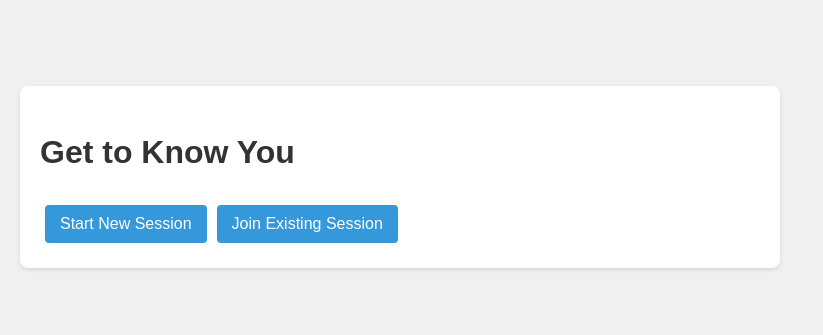
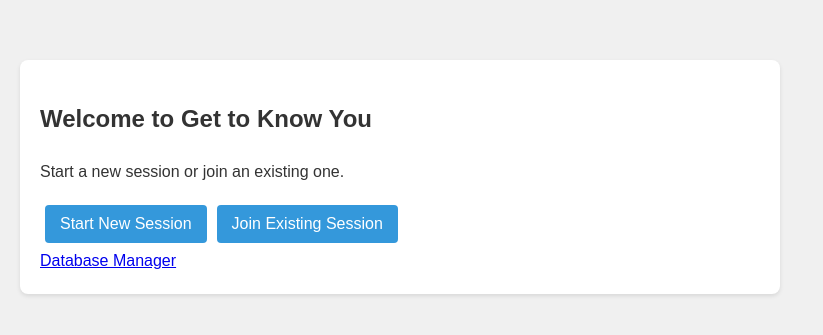
Before and after one commit to al-teamaot-com/get2nou, a React (Vite) app: page / in a window 1280 px wide. Shown: the part 223-558 px from the top of the page, without its empty margins (0-823 px from the left). Built offline with nearby package versions, Linux system fonts and the light colour scheme.

Commit message:
Update src/components/Home.jsx

```diff
--- a/src/components/Home.jsx
+++ b/src/components/Home.jsx
@@ -1,21 +1,27 @@
-import React from 'react'
-import { useNavigate } from 'react-router-dom'
+import React from 'react';
+import { useNavigate, Link } from 'react-router-dom';
 
 function Home() {
-  const navigate = useNavigate()
+  const navigate = useNavigate();
 
   const startNewSession = () => {
-    const sessionId = Math.random().toString(36).substring(2, 10)
-    navigate(`/questionnaire/${sessionId}`)
-  }
+    const sessionId = Math.random().toString(36).substring(2, 10);
+    navigate(`/questionnaire/${sessionId}`);
+  };
+
+  console.log('Home component rendered');
 
   return (
     <div>
-      <h1>Get to Know You</h1>
+      <h2>Welcome to Get to Know You</h2>
+      <p>Start a new session or join an existing one.</p>
       <button onClick={startNewSession}>Start New Session</button>
       <button onClick={() => navigate('/join')}>Join Existing Session</button>
+      <div>
+        <Link to="/database">Database Manager</Link>
+      </div>
     </div>
-  )
+  );
 }
 
-export default Home
+export default Home;
```
